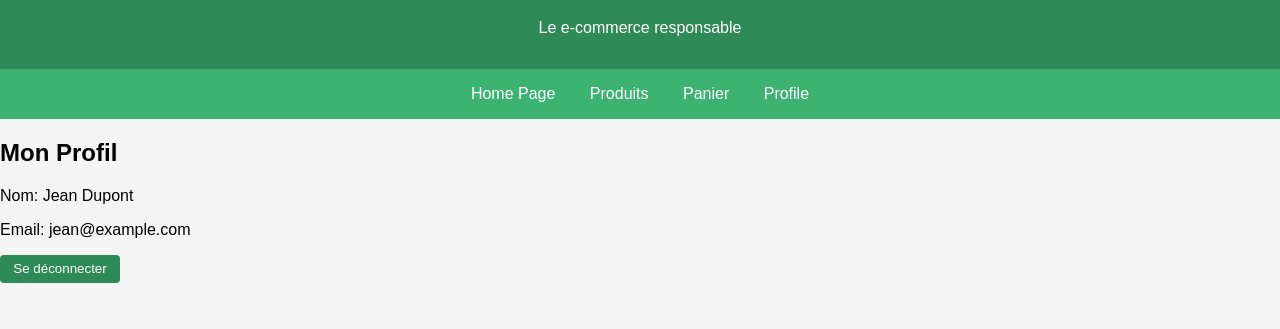
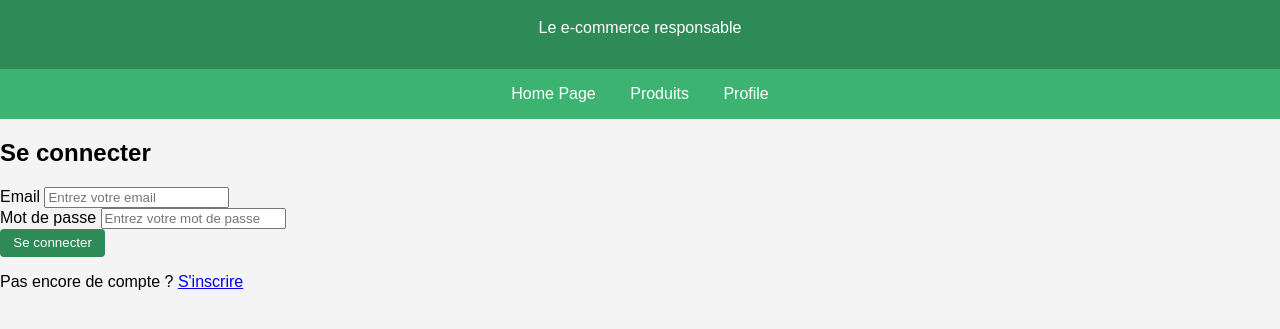
Before and after one commit to hwasuna/Green-IT-Project, a plain HTML site: page Front-End/profile.html in a window 1280 px wide. Shown: the part 77-406 px from the top of the page. Drawn offline with Linux system fonts and the light colour scheme.

Commit message:
Update profile.html

```diff
--- a/Front-End/profile.html
+++ b/Front-End/profile.html
@@ -1,28 +1,61 @@
 <!DOCTYPE html>
-<html>
+<html lang="en">
     <head>
         <meta charset="UTF-8">
         <meta name="viewport" content="width=device-width, initial-scale=1.0">
         <link rel="stylesheet" href="style.css">
         <title>Profile</title>
+        <link rel="icon" href="/assets/logo eco green it.png" type="image/png" />
     </head>
     <body>
         <header>
+
             <h1>ÉcoCommerce</h1>
             <p>Le e-commerce responsable</p>
         </header>
         <nav>
             <a href="index.html">Home Page</a>
-            <a href="#produits">Produits</a>
-            <a href="#panier">Panier</a>
+            <a href="catalogue.html">Produits</a>
             <a href="profile.html">Profile</a>
           </nav>
 
-          <div class="container-profile" id="profil">
-            <h2>Mon Profil</h2>
-            <p>Nom: Jean Dupont</p>
-            <p>Email: jean@example.com</p>
-            <button>Se déconnecter</button>
-          </div>
+          <div class="auth-container">
+            <div class="auth-box">
+                <h2>Se connecter</h2>
+                <form id="loginForm">
+                    <div class="input-group">
+                        <label for="loginEmail">Email</label>
+                        <input type="email" id="loginEmail" placeholder="Entrez votre email" required>
+                    </div>
+                    <div class="input-group">
+                        <label for="loginPassword">Mot de passe</label>
+                        <input type="password" id="loginPassword" placeholder="Entrez votre mot de passe" required>
+                    </div>
+                    <button type="submit" class="btn">Se connecter</button>
+                    <p>Pas encore de compte ? <a href="javascript:void(0)" onclick="toggleForm('signup')">S'inscrire</a></p>
+                </form>
+            </div>
+
+            <div class="auth-box" id="signupBox" style="display: none;">
+                <h2>S'inscrire</h2>
+                <form id="signupForm">
+                    <div class="input-group">
+                        <label for="signupEmail">Email</label>
+                        <input type="email" id="signupEmail" placeholder="Entrez votre email" required>
+                    </div>
+                    <div class="input-group">
+                        <label for="signupUsername">Nom d'utilisateur</label>
+                        <input type="text" id="signupUsername" placeholder="Choisissez un nom d'utilisateur" required>
+                    </div>
+                    <div class="input-group">
+                        <label for="signupPassword">Mot de passe</label>
+                        <input type="password" id="signupPassword" placeholder="Choisissez un mot de passe" required>
+                    </div>
+                    <button type="submit" class="btn">S'inscrire</button>
+                    <p>Déjà un compte ? <a href="javascript:void(0)" onclick="toggleForm('login')">Se connecter</a></p>
+                </form>
+            </div>
+        </div>
+
     </body>
 </html>
```
